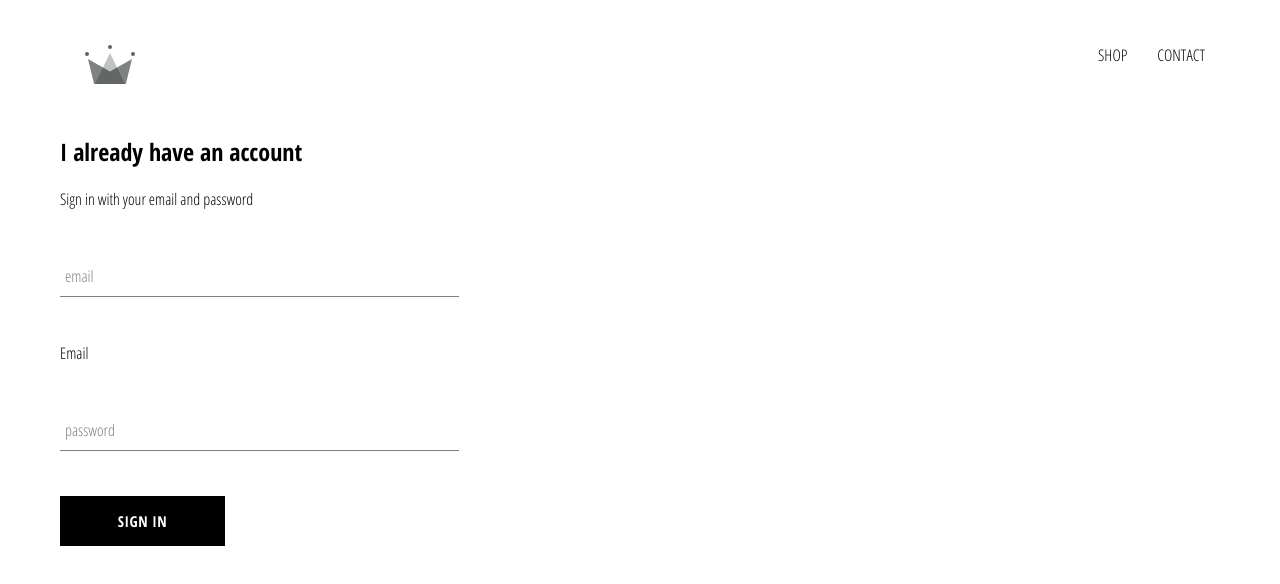
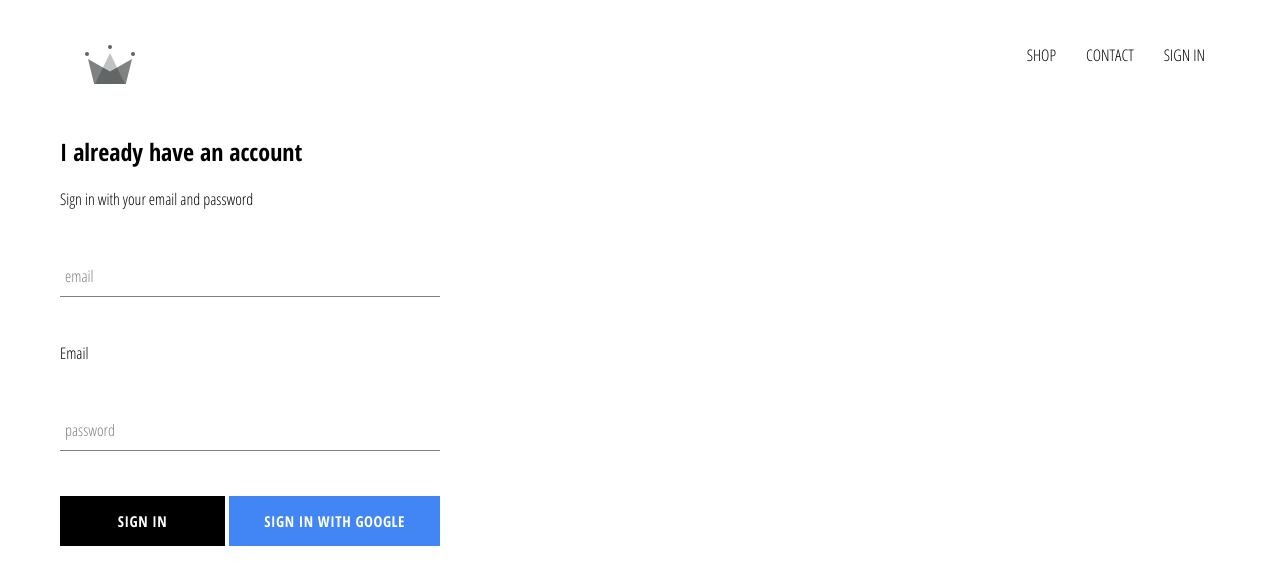
Before and after one commit to EugeniBykovski/crwn-clothing, a React (Create React App) app: page /signin in a window 1280 px wide. Shown: the top 584 px of the page. Built offline with nearby package versions, Linux system fonts and the light colour scheme; no server answers.

Commit message:
integrated firebase db into application, created sign in/out components and Google verification

```diff
--- a/package.json
+++ b/package.json
@@ -6,6 +6,7 @@
     "@testing-library/jest-dom": "^5.11.10",
     "@testing-library/react": "^11.2.6",
     "@testing-library/user-event": "^12.8.3",
+    "firebase": "^8.4.1",
     "node-sass": "^5.0.0",
     "react": "^17.0.2",
     "react-dom": "^17.0.2",
--- a/src/App.css
+++ b/src/App.css
@@ -1,3 +1,7 @@
+* {
+  box-sizing: border-box;
+}
+
 body {
   font-family: 'Open Sans Condensed';
   padding: 20px 60px;
--- a/src/App.js
+++ b/src/App.js
@@ -6,10 +6,34 @@
 import SignInAndSignUpPage from './pages/sign-in-and-sign-up/sign-in-and-sign-up.component'
 import Header from './components/header/header.component'
 
-function App() {
+import { auth } from './firebase/firebase.utils'
+import React from 'react';
+
+class App extends React.Component {
+  constructor() {
+    super()
+
+    this.state = {
+      currentUser: null
+    }
+  }
+
+  unsubscribeFromAuth = null
+
+  componentDidMount() {
+     this.unsubscribeFromAuth = auth.onAuthStateChanged(user => {
+      this.setState({ currentUser: user })
+    })
+  }
+
+  componentWillUnmount() {
+    this.unsubscribeFromAuth()
+  }
+
+  render() {
     return (
       <div>
-      <Header />
+        <Header currentUser={ this.state.currentUser } />
         <Switch>
           <Route exact path='/' component={ HomePage } />
           <Route path='/shop' component={ ShopPage } />
@@ -18,5 +42,6 @@
       </div>
     );
   }
+}
 
 export default App;
--- a/src/components/custom-button/custom-button.component.jsx
+++ b/src/components/custom-button/custom-button.component.jsx
@@ -2,8 +2,8 @@
 
 import './custom-button.styles.scss'
 
-const CustomButton = ({ children, ...otherProps }) => (
-  <button className='custom-button' { ...otherProps }>
+const CustomButton = ({ children, isGoogleSignIn, ...otherProps }) => (
+  <button className={`${isGoogleSignIn ? 'google-sign-in' : ''} custom-button`} { ...otherProps }>
     { children }
   </button>
 )
--- a/src/components/custom-button/custom-button.styles.scss
+++ b/src/components/custom-button/custom-button.styles.scss
@@ -19,4 +19,14 @@
     color: black;
     border: 1px solid black;
   }
+
+  &.google-sign-in {
+    background-color: #4285f4;
+    color: #ffffff;
+
+    &:hover {
+      background-color: #357ae8;
+      border: none;
+    }
+  }
 }
--- a/src/components/header/header.component.jsx
+++ b/src/components/header/header.component.jsx
@@ -1,12 +1,14 @@
 import React from 'react'
 import { Link } from 'react-router-dom'
+
+import { auth } from '../../firebase/firebase.utils'
 
 // importing SVG
 import { ReactComponent as Logo } from '../../assets/crown.svg'
 
 import './header.styles.scss'
 
-const Header = () => (
+const Header = ({ currentUser }) => (
   <div className="header">
     <Link className='logo-container' to="/">
       <Logo className='logo' />
@@ -14,6 +16,13 @@
     <div className="options">
       <Link className='option' to='/shop'>SHOP</Link>
       <Link className='option' to='/shop'>CONTACT</Link>
+
+      {
+        currentUser ?
+        ( <div className='option' onClick={() => auth.signOut()}>SIGN OUT</div> )
+        :
+        ( <Link className='option' to='/signin'>SIGN IN</Link> )
+      }
     </div>
   </div>
 )
--- a/src/components/header/header.styles.scss
+++ b/src/components/header/header.styles.scss
@@ -1,25 +1,30 @@
 .header {
+  width: 100%;
   height: 70px;
-  width: 100%;
+
   display: flex;
   justify-content: space-between;
   margin-bottom: 25px;
 
   .logo-container {
+    width: 70px;
     height: 100%;
-    width: 70px;
+
     padding: 25px;
   }
 
   .options {
     width: 50%;
     height: 100%;
+
     display: flex;
     align-items: center;
     justify-content: flex-end;
 
     .option {
       padding: 10px 15px;
+
+      cursor: pointer;
     }
   }
 }
--- a/src/components/sign-in/sign-in.component.jsx
+++ b/src/components/sign-in/sign-in.component.jsx
@@ -2,6 +2,8 @@
 
 import FormInput from '../from-input/form-input.component'
 import CustomButton from '../custom-button/custom-button.component'
+
+import { signInWithGoogle } from '../../firebase/firebase.utils'
 
 import './sign-in.styles.scss'
 
@@ -39,7 +41,10 @@
 
           <FormInput name='password' type='password' label='password' value={ this.state.password } handleChange={ this.handleChange } required />
 
-          <CustomButton type='submit'>Sign in</CustomButton>
+          <div className="buttons">
+            <CustomButton type='submit'>Sign in</CustomButton>
+            <CustomButton onClick={ signInWithGoogle } isGoogleSignIn >Sign in with Google</CustomButton>
+          </div>
         </form>
       </div>
     )
--- a/src/components/sign-in/sign-in.styles.scss
+++ b/src/components/sign-in/sign-in.styles.scss
@@ -1,5 +1,5 @@
 .sign-in {
-  width: 30vw;
+  width: 380px;
 
   display: flex;
   flex-direction: column;
@@ -7,4 +7,9 @@
   .title {
     margin: 10px 0;
   }
+
+  .buttons {
+    display: flex;
+    justify-content: space-between;
+  }
 }
--- /dev/null
+++ b/src/firebase/firebase.utils.js
@@ -0,0 +1,24 @@
+import firebase from 'firebase/app'
+import 'firebase/firestore'
+import 'firebase/auth'
+
+const config = {
+  apiKey: "AIzaSyChamSLjZz4QSHNLMt-me-r5YnRpalO6FE",
+  authDomain: "crwn-db-20230.firebaseapp.com",
+  projectId: "crwn-db-20230",
+  storageBucket: "crwn-db-20230.appspot.com",
+  messagingSenderId: "458999543053",
+  appId: "1:458999543053:web:1280ff5c49fa47e50b6c44",
+  measurementId: "G-4CZK044G6K"
+};
+
+firebase.initializeApp(config)
+
+export const auth = firebase.auth()
+export const firestore = firebase.firestore()
+
+const provider = new firebase.auth.GoogleAuthProvider()
+provider.setCustomParameters({ prompt: 'select_account' })
+export const signInWithGoogle = () => auth.signInWithPopup(provider)
+
+export default firebase
```
Also changed, not shown: 1 other file (tests, documents, lock files or other folders). Lines whose indentation alone changed are shown as unchanged.
